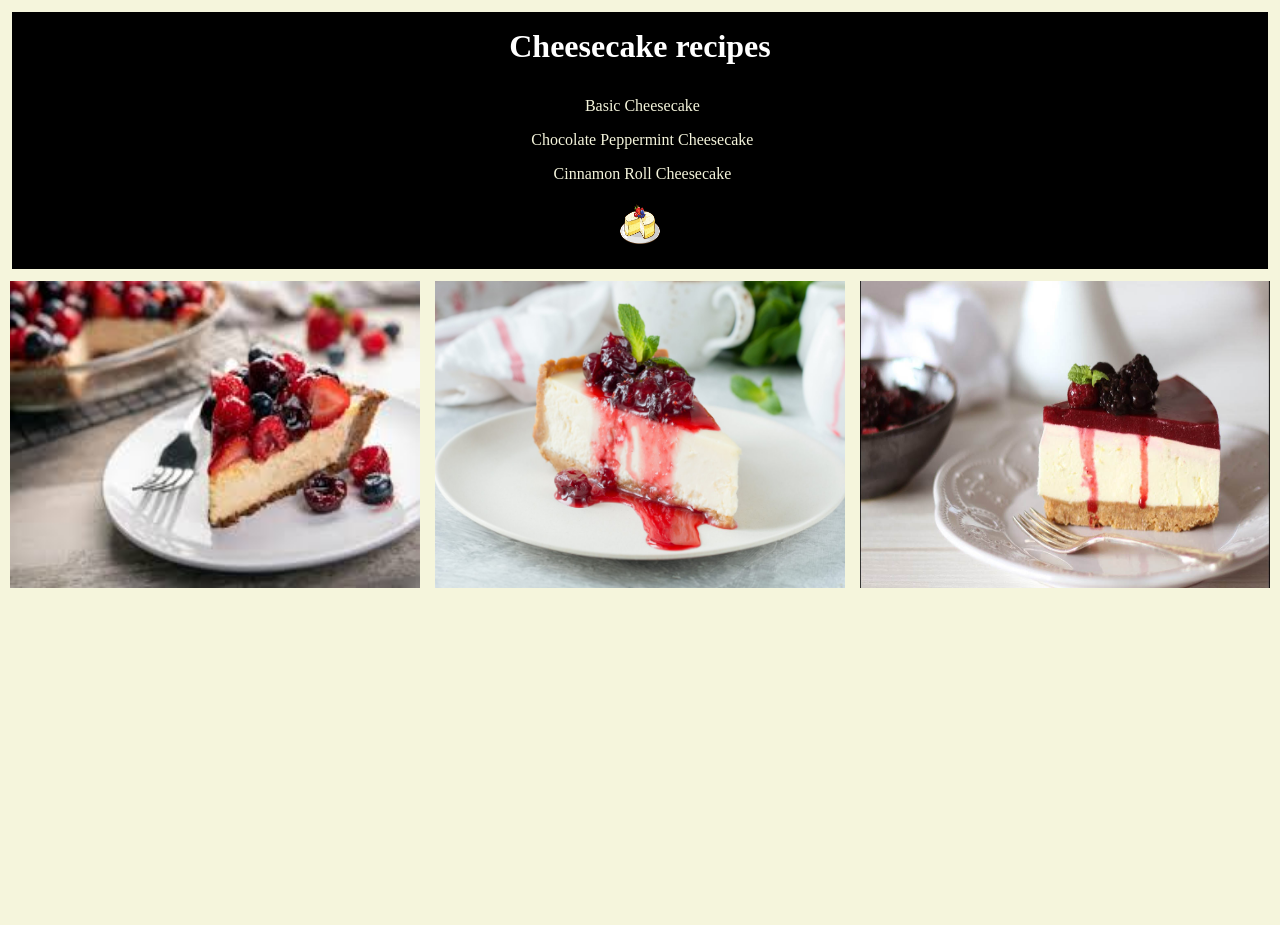
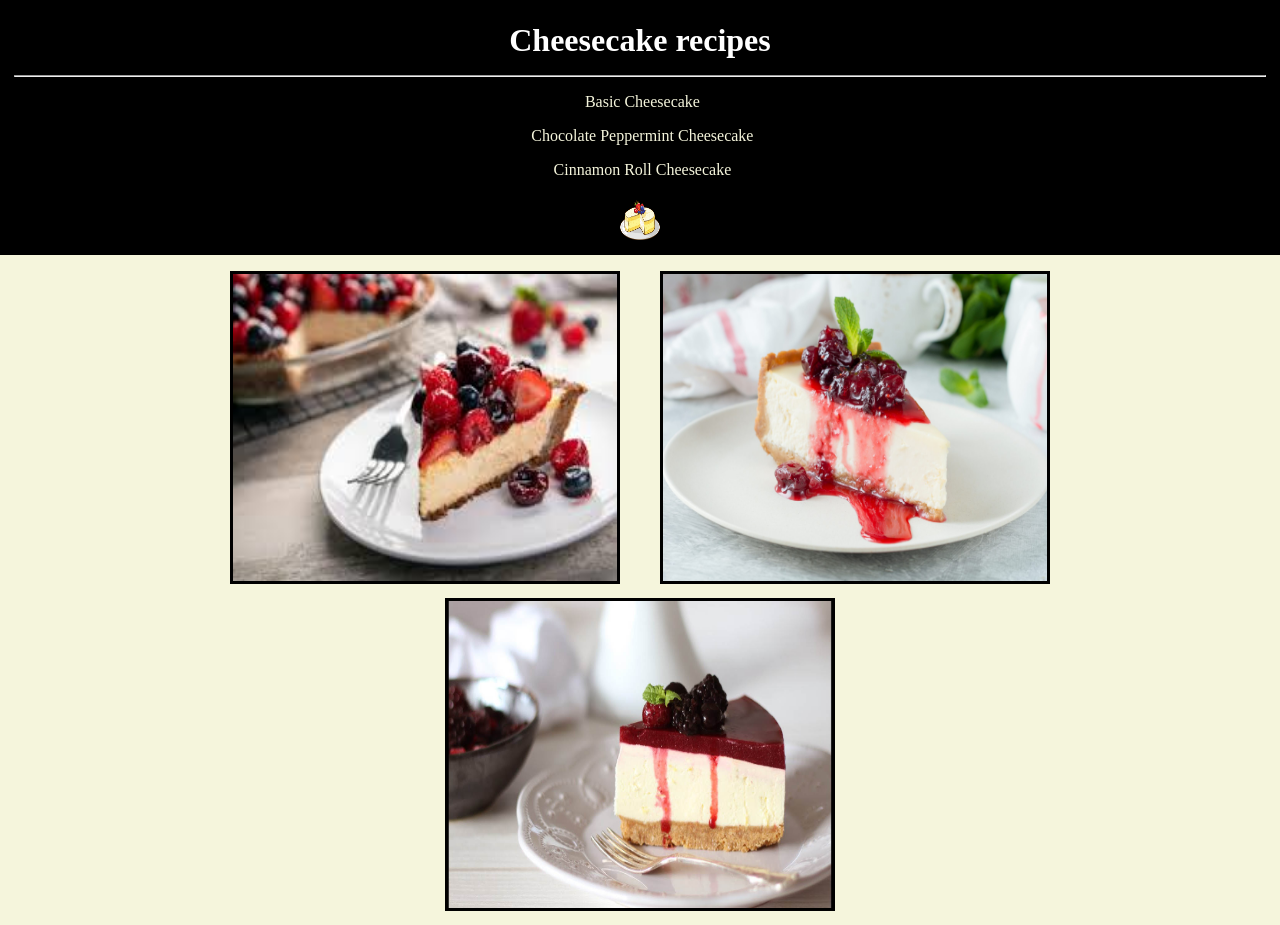
Before and after one commit to xSyl25/odin-recipes, a plain HTML site: page index.html in a window 1280 px wide. Before the commit the page ends 800 px from the top, so only its background shows below. Drawn offline with Linux system fonts and the light colour scheme.

Commit message:
Add hr element and stylize .bg with borders

```diff
--- a/index.html
+++ b/index.html
@@ -9,6 +9,7 @@
 <body class="body-main">
     <div class="container">
     <h1>Cheesecake recipes</h1>
+    <hr>
       <ul class="ul-main">
         <li><a href="recipes/cheesecake.html" class="a-main">Basic Cheesecake</a></li>
         <li><a href="recipes/cheesecake2.html" class="a-main">Chocolate Peppermint Cheesecake</a></li>
@@ -17,8 +18,8 @@
     <img src="images/logo.webp" class="logo">
     </div>
     <div class="gallery">
-    <img src="images/bg.jpeg" class="bg">
-    <img src="images/bg2.jpg" class="bg">
+    <img src="images/bg.jpeg" class="bg" alt="Cheesecake slize on a plate, toppd with lots of berries">
+    <img src="images/bg2.jpg" class="bg" alt="">
     <img src="images/bg3.jpg" class="bg" alt="">
     </div>
 </body>
--- a/styles.css
+++ b/styles.css
@@ -9,13 +9,13 @@
 
 .container {
     background-color: black;
-    padding: 1em;
-    border: .8em solid beige;
+    padding: .4em;
+    margin-bottom: 1em;
 }
 
-h1 {
+h1, hr {
     color: white;
-    padding-bottom: .5em;
+    margin: .5em;
 }
 
 .a-main {
@@ -36,7 +36,8 @@ h1 {
 }
 
 .bg {
-    margin: 0 .35em .6em .35em;
-    width: 32%;
+    margin: 0 1.1em .6em 1.1em;
+    width: 30%;
     height: 307px;
+    border: .2em solid black;
 }
```
